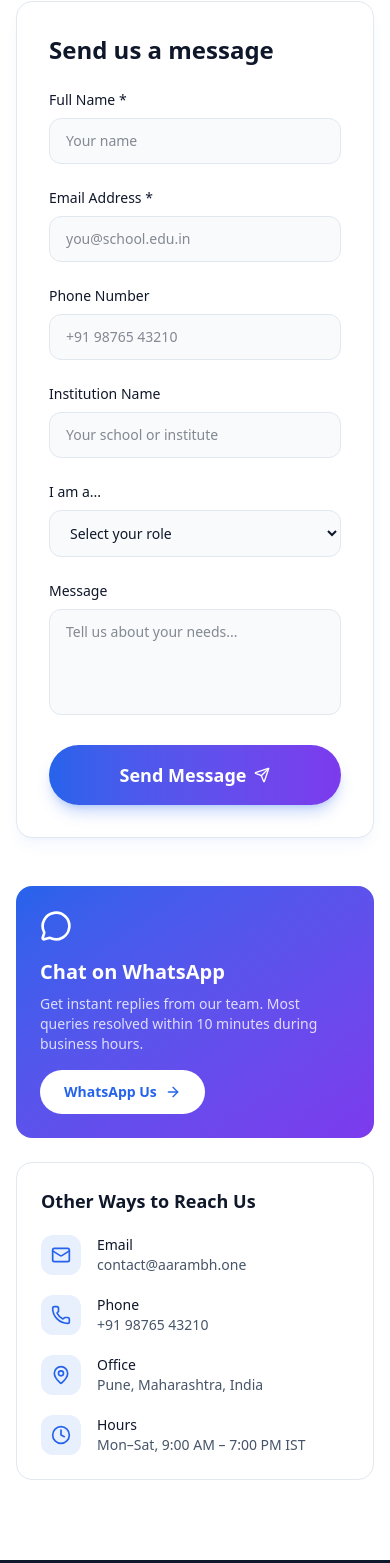
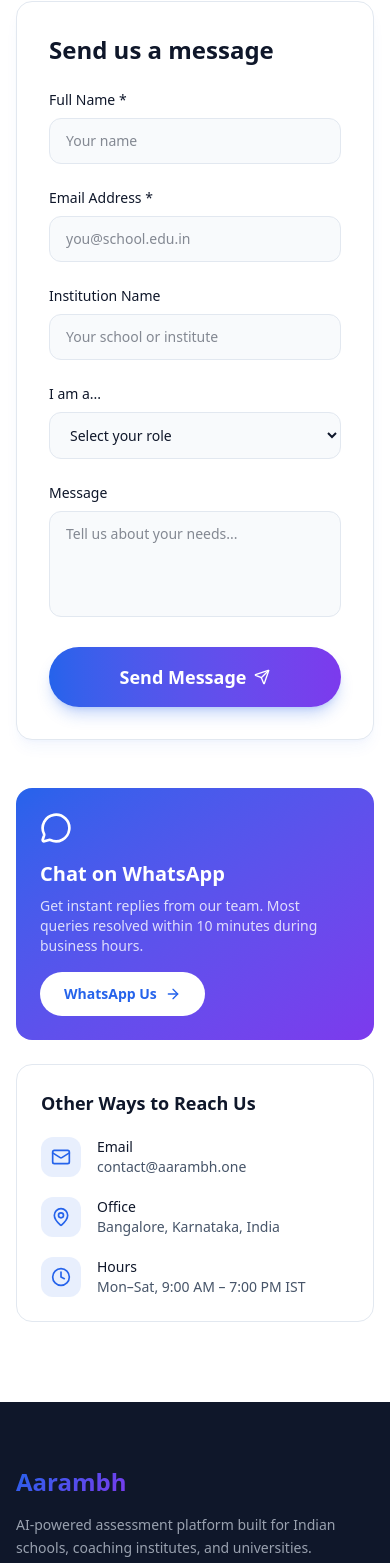
Before and after one commit to akhilamod/aarambh-website, a Next.js app: page /contact in a window 390 px wide. Shown: the part 411-1974 px from the top of the page. Built offline with nearby package versions, Linux system fonts and the light colour scheme.

Commit message:
fix: remove phone number, update office to Bangalore

```diff
--- a/app/contact/page.tsx
+++ b/app/contact/page.tsx
@@ -4,7 +4,6 @@ import { useState } from "react";
 import { motion } from "framer-motion";
 import {
   Mail,
-  Phone,
   MapPin,
   MessageCircle,
   Send,
@@ -18,7 +17,6 @@ export default function ContactPage() {
   const [formData, setFormData] = useState({
     name: "",
     email: "",
-    phone: "",
     institution: "",
     role: "",
     message: "",
@@ -98,19 +96,6 @@ export default function ContactPage() {
                     required
                     className="w-full px-4 py-3 rounded-xl border border-border bg-surface text-heading text-sm focus:outline-none focus:border-primary focus:ring-2 focus:ring-primary/10 transition-all"
                     placeholder="you@school.edu.in"
-                  />
-                </div>
-                <div>
-                  <label className="block text-sm font-medium text-heading mb-2">
-                    Phone Number
-                  </label>
-                  <input
-                    type="tel"
-                    name="phone"
-                    value={formData.phone}
-                    onChange={handleChange}
-                    className="w-full px-4 py-3 rounded-xl border border-border bg-surface text-heading text-sm focus:outline-none focus:border-primary focus:ring-2 focus:ring-primary/10 transition-all"
-                    placeholder="+91 98765 43210"
                   />
                 </div>
                 <div>
@@ -210,21 +195,12 @@ export default function ContactPage() {
               </div>
               <div className="flex items-start gap-4">
                 <div className="w-10 h-10 rounded-xl bg-primary/10 flex items-center justify-center flex-shrink-0">
-                  <Phone className="w-5 h-5 text-primary" />
-                </div>
-                <div>
-                  <p className="font-medium text-heading text-sm">Phone</p>
-                  <p className="text-body text-sm">+91 98765 43210</p>
-                </div>
-              </div>
-              <div className="flex items-start gap-4">
-                <div className="w-10 h-10 rounded-xl bg-primary/10 flex items-center justify-center flex-shrink-0">
                   <MapPin className="w-5 h-5 text-primary" />
                 </div>
                 <div>
                   <p className="font-medium text-heading text-sm">Office</p>
                   <p className="text-body text-sm">
-                    Pune, Maharashtra, India
+                    Bangalore, Karnataka, India
                   </p>
                 </div>
               </div>
```
